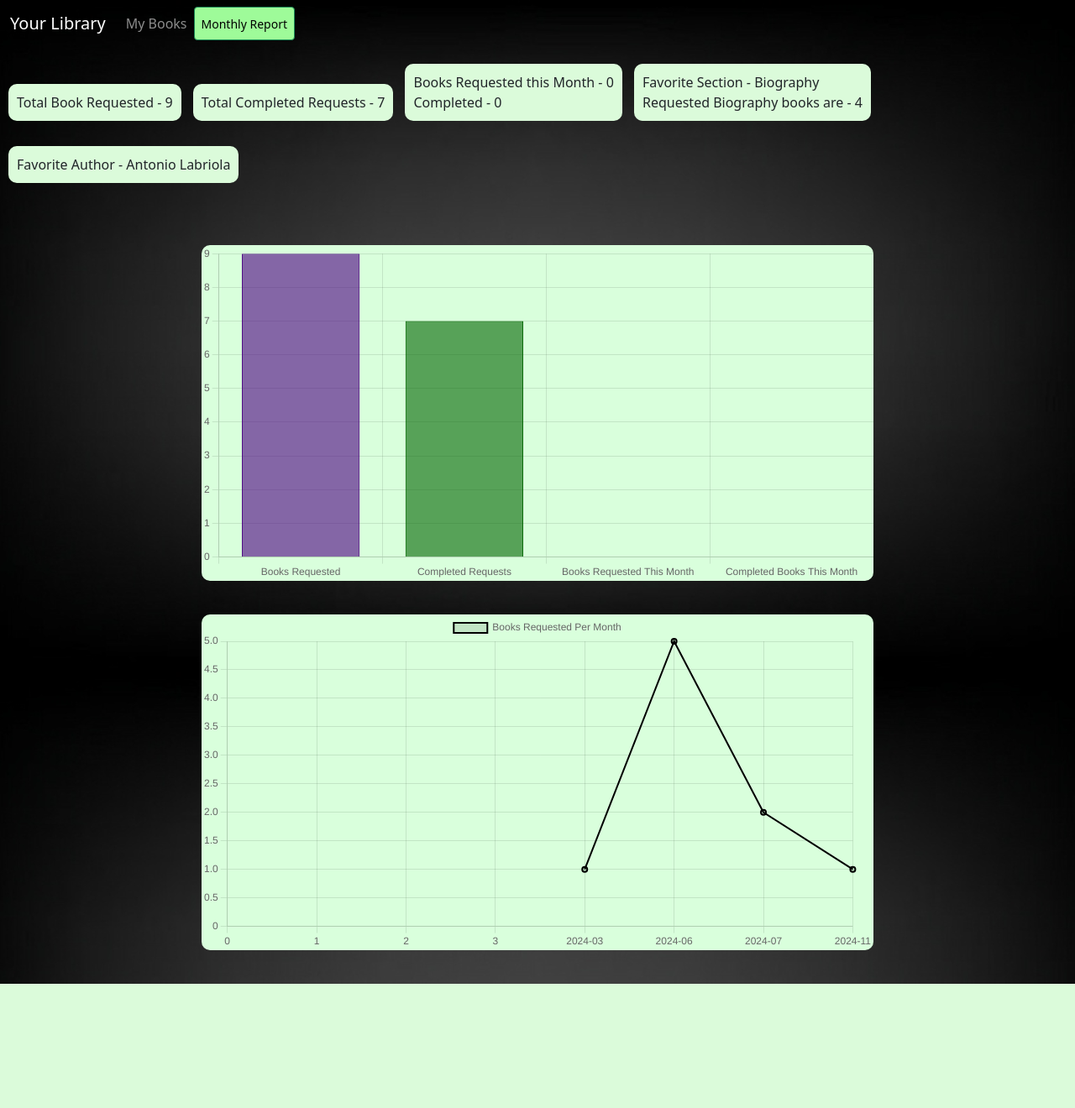
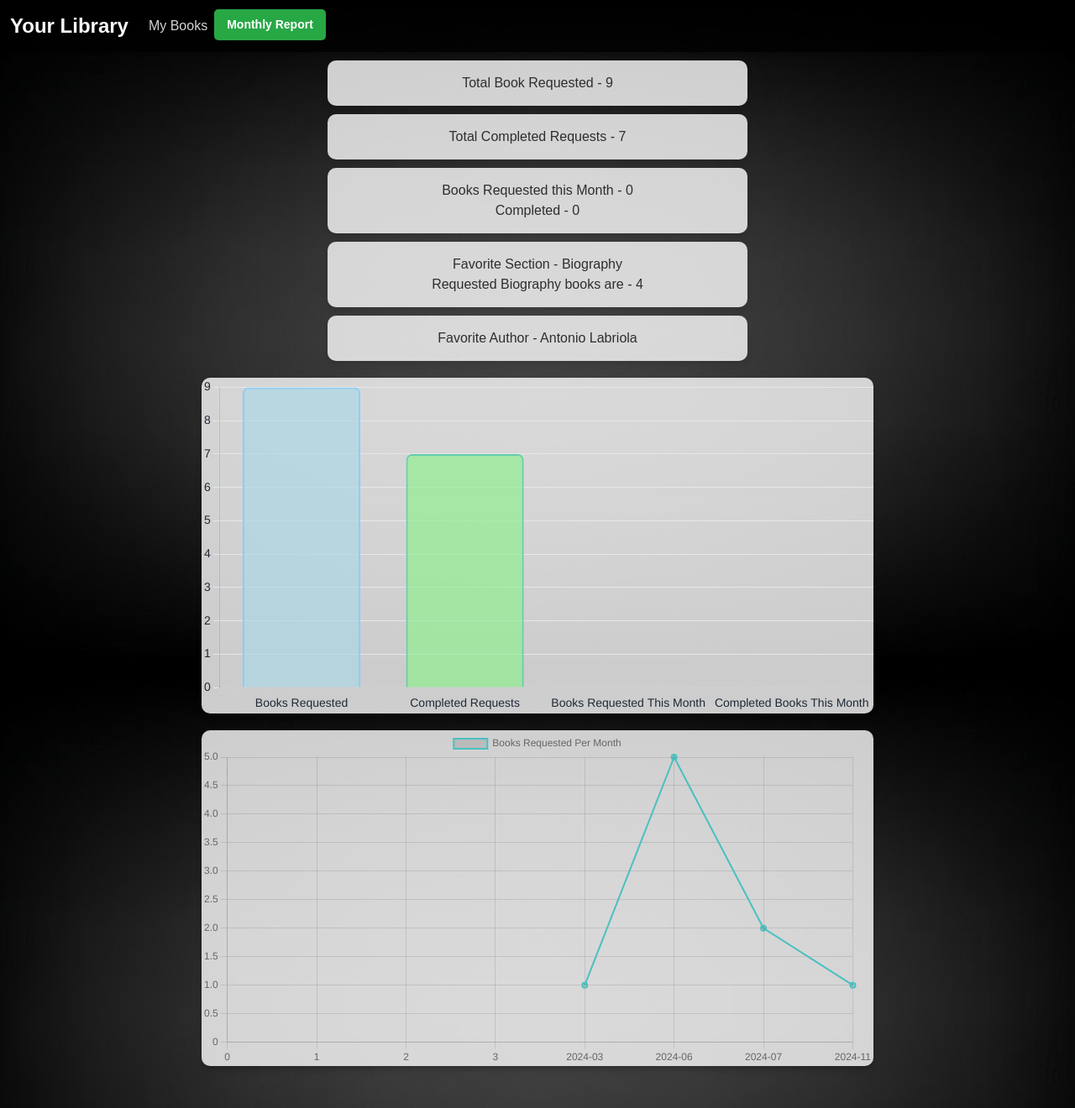
Before and after one commit to Akashsky13/Library-Management-system-app, a Flask app: page /user_dashboard/1 in a window 1280 px wide. Shown: the whole page at 84% size. Before the commit the page ends 1172 px from the top, so only its background shows below. Run offline with Flask 3, Linux system fonts and the light colour scheme; the visitor is signed in with stand-in values (Sample User, id 1); data comes from the database, SQL or seed files in the repository; both versions use the stored data as it was after the commit.

Commit message:
styling the user dashboard

```diff
--- a/Library_management_system - Copy/templates/user_dashboard.html
+++ b/Library_management_system - Copy/templates/user_dashboard.html
@@ -9,48 +9,92 @@
     <script src="https://cdn.jsdelivr.net/npm/chart.js"></script>
     <script src="https://cdn.jsdelivr.net/npm/vue@2.6.14/dist/vue.js"></script>
     <style>
+        /* Background and Body Styles */
         body {
             background-image: url('{{ url_for("static", filename="uploads/book3.png") }}');
             background-size: cover;
             background-repeat: no-repeat;
             background-attachment: fixed;
+            font-family: 'Arial', sans-serif;
+            color: #2e2e2e;
+            padding-bottom: 30px;
         }
+
+        /* Navbar Styles */
+        .navbar {
+            background: rgba(0, 0, 0, 0.8);
+            box-shadow: 0 4px 6px rgba(0, 0, 0, 0.2);
+        }
+        .navbar-brand {
+            font-size: 1.5rem;
+            font-weight: bold;
+            color: #f8f9fa;
+        }
+        .navbar-nav .nav-link {
+            color: #d3d3d3;
+            transition: color 0.3s ease;
+        }
+        .navbar-nav .nav-link:hover {
+            color: #9efb99;
+        }
+
+        /* Dashboard Info Cards */
         .dashboard-info {
-            background-color: #dbfbda;
+            background-color: #ffffffcc;
             border-radius: 10px;
-            padding: 10px;
-            margin-top: 20px;
-            margin-bottom: 10px;
-            margin-left: 10px;
-            display: inline-block;
-            width: fit-content;
+            padding: 15px 20px;
+            margin: 10px auto;
+            display: block;
+            width: auto;
+            max-width: 500px;
+            text-align: center;
+            box-shadow: 0 4px 6px rgba(0, 0, 0, 0.1);
+            transition: transform 0.3s ease;
+        }
+        .dashboard-info:hover {
+            transform: scale(1.05);
         }
         .dashboard-info p {
             font-weight: bold;
-            color: black;
+            color: #343a40;
             margin: 0;
         }
         .dashboard-info p span {
             font-weight: normal;
-            color: blue;
+            color: #0d6efd;
+        }
+
+        /* Button Styling */
+        .btn {
             font-weight: bold;
+            border-radius: 5px;
         }
+        #monthlyReportButton {
+            background-color: #28a745;
+            border: none;
+            padding: 8px 15px;
+            transition: all 0.3s ease;
+        }
+        #monthlyReportButton:hover {
+            background-color: #218838;
+            color: #fff;
+        }
+
+        /* Canvas Styling */
         canvas {
             width: 100%;
             max-width: 800px;
-            margin: -2px auto;
+            margin: 20px auto;
             border-radius: 10px;
-            margin-top: 40px;
-            margin-bottom: 40px;
-            background-color: rgb(217, 255, 220);
+            background-color: rgba(255, 255, 255, 0.8);
+            box-shadow: 0 4px 6px rgba(0, 0, 0, 0.2);
         }
-
     </style>
 </head>
 <body>
-    <nav class="navbar navbar-expand-lg bg-dark navbar-dark bg-transparent">
+    <nav class="navbar navbar-expand-lg">
         <div class="container-fluid">
-            <a class="navbar-brand" href="/" style="color: white;">Your Library</a>
+            <a class="navbar-brand" href="/">Your Library</a>
             <button
                 class="navbar-toggler"
                 type="button"
@@ -67,12 +111,15 @@
               <li class="nav-item">
                 <a class="nav-link" href="{{ url_for('mybook', user_id=session['user_id']) }}">My Books</a>
               </li>
-              <button class="btn btn-success btn-sm" id="monthlyReportButton" style="color: black; background-color: #9efb99;">Monthly Report</button>
+              <li class="nav-item">
+                <button class="btn btn-success btn-sm" id="monthlyReportButton">Monthly Report</button>
+              </li>
             </ul>
           </div>
         </div>
       </nav>
-      <div id="app">
+
+      <div id="app" class="container">
         <p class="dashboard-info">Total Book Requested - <span>{{ num_books_requested }}</span></p>
 
         <p class="dashboard-info">Total Completed Requests - <span>{{ num_completed_requests }}</span></p>
@@ -80,180 +127,14 @@
         <p class="dashboard-info">Books Requested this Month - <span>{{ num_books_requested_month }}</span><br>
          Completed -  <span>{{ num_completed_books_month }}</span></p>
 
-        <p class="dashboard-info">Favorite Section - <span>{{ favorite_section['section_name'] }} </span><br><span> Requested {{ favorite_section['section_name'] }} books are - {{ favorite_section['count'] }}</span></p>
+        <p class="dashboard-info">Favorite Section - <span>{{ favorite_section['section_name'] }} </span><br>
+          Requested {{ favorite_section['section_name'] }} books are - <span>{{ favorite_section['count'] }}</span></p>
 
         <p class="dashboard-info">Favorite Author - <span>{{ favorite_author['author_name'] }}</span></p>
-        <br>
-        <br>
 
         <canvas id="myChart" width="400" height="200"></canvas>
         <canvas id="requestedBooksChart" width="400" height="200"></canvas>
     </div>
-
-    <script>
-        var app = new Vue({
-            el: '#app',
-            data: {
-                numBooksRequested: {{ num_books_requested | tojson }},
-                numCompletedRequests: {{ num_completed_requests | tojson }},
-                numBooksRequestedMonth: {{ num_books_requested_month | tojson }},
-                numCompletedBooksMonth: {{ num_completed_books_month | tojson }},
-                favoriteSection: {{ favorite_section | tojson }},
-                favoriteAuthor: {{ favorite_author | tojson }},
-                requestedBooksData: {{ requested_books_data | tojson }}
-            },
-            mounted() {
-                console.log('Vue instance mounted!');
-                console.log('numBooksRequested:', this.numBooksRequested);
-                console.log('numCompletedRequests:', this.numCompletedRequests);
-                console.log('numBooksRequestedMonth:', this.numBooksRequestedMonth);
-                console.log('numCompletedBooksMonth:', this.numCompletedBooksMonth);
-                console.log('favoriteSection:', this.favoriteSection);
-                console.log('favoriteAuthor:', this.favoriteAuthor);
-                console.log('requestedBooksData:', this.requestedBooksData);
-                this.createCharts();
-            },
-            methods: {
-                createCharts() {
-                    var ctx = document.getElementById('myChart').getContext('2d');
-                    var myChart = new Chart(ctx, {
-                        type: 'bar',
-                        data: {
-                            labels: ['Books Requested', 'Completed Requests', 'Books Requested This Month', 'Completed Books This Month'],
-                            datasets: [{
-                                label: 'Data',
-                                data: [this.numBooksRequested, this.numCompletedRequests, this.numBooksRequestedMonth, this.numCompletedBooksMonth],
-                                backgroundColor: [
-                                    'rgba(75, 0, 130, 0.6)',
-                                    'rgba(0, 100, 0, 0.6)',
-                                    'rgba(139, 0, 0, 0.6)',
-                                    'rgba(0, 0, 139, 0.6)'
-                                ],
-                                borderColor: [
-                                    'rgba(75, 0, 130, 1)',
-                                    'rgba(0, 100, 0, 1)',
-                                    'rgba(139, 0, 0, 1)',
-                                    'rgba(0, 0, 139, 1)'
-                                ],
-                                borderWidth: 1
-                            }]
-                        },
-                        options: {
-                            scales: {
-                                y: {
-                                    beginAtZero: true
-                                }
-                            },
-                            plugins: {
-                                legend: {
-                                    display: false
-                                }
-                            }
-                        }
-                    });
-
-                    var requestedBooksCtx = document.getElementById('requestedBooksChart').getContext('2d');
-                    var requestedBooksChart = new Chart(requestedBooksCtx, {
-                        type: 'line',
-                        data: {
-                            labels: Object.keys(this.requestedBooksData),
-                            datasets: [{
-                                label: 'Books Requested Per Month',
-                                data: Object.values(this.requestedBooksData),
-                                fill: false,
-                                borderColor: 'rgba(0, 0, 0, 1)',
-                                borderWidth: 2
-                            }]
-                        },
-                        options: {
-                            scales: {
-                                y: {
-                                    beginAtZero: true
-                                }
-                            }
-                        }
-                    });
-                }
-            }
-        });
-    </script>
-    <script>
-        document.getElementById('monthlyReportButton').addEventListener('click', function() {
-            fetch('/send_monthly_report/{{ user_id }}', {
-                method: 'POST'
-            })
-            .then(response => response.json())
-            .then(data => {
-                if (data.success) {
-                    window.location.href = '/user_dashboard/{{ user_id }}';
-                } else {
-                    console.error('Error sending monthly report:', data.error);
-                }
-            })
-            .catch(error => {
-                console.error('Error sending monthly report:', error);
-            });
-        });
-    </script>
-    <script src="https://cdn.jsdelivr.net/npm/bootstrap@5.3.3/dist/js/bootstrap.bundle.min.js" integrity="sha384-YvpcrYf0tY3lHB60NNkmXc5s9fDVZLESaAA55NDzOxhy9GkcIdslK1eN7N6jIeHz" crossorigin="anonymous"></script>
-</body>
-</html>
-
-
-
-
-
-
-
-
-
-
-
-
-
-
-
-
-
-
-
-
-
-
-
-
-
-
-
-
-
-
-
-
-
-
-
-
-
-
-
-
-
-
-
-
-
-
-
-
-
-
-
-
-
-
-
-<!--
 
     <script>
         document.addEventListener("DOMContentLoaded", function() {
@@ -263,38 +144,73 @@
             var numCompletedBooksMonth = {{ num_completed_books_month }};
             var requestedBooksData = {{ requested_books_data | tojson }};
 
-        var ctx = document.getElementById('myChart').getContext('2d');
-        var myChart = new Chart(ctx, {
+            const ctx = document.getElementById('myChart').getContext('2d');
+    const myChart = new Chart(ctx, {
         type: 'bar',
         data: {
-                labels: ['Books Requested', 'Completed Requests', 'Books Requested This Month', 'Completed Books This Month'],
+            labels: [
+                'Books Requested',
+                'Completed Requests',
+                'Books Requested This Month',
+                'Completed Books This Month'
+            ],
             datasets: [{
-                    label: 'Data',
+                label: 'Books Statistics',
                 data: [numBooksRequested, numCompletedRequests, numBooksRequestedMonth, numCompletedBooksMonth],
                 backgroundColor: [
-                        'rgba(75, 0, 130, 0.6)',
-                        'rgba(0, 100, 0, 0.6)',
-                        'rgba(139, 0, 0, 0.6)',
-                        'rgba(0, 0, 139, 0.6)'
+                    'rgba(173, 216, 230, 0.7)', // Light Blue
+                    'rgba(144, 238, 144, 0.7)', // Light Green
+                    'rgba(255, 182, 193, 0.7)', // Light Pink
+                    'rgba(255, 239, 154, 0.7)'  // Light Yellow
                 ],
                 borderColor: [
-                        'rgba(75, 0, 130, 1)',
-                        'rgba(0, 100, 0, 1)',
-                        'rgba(139, 0, 0, 1)',
-                        'rgba(0, 0, 139, 1)'
+                    'rgba(135, 206, 250, 1)',   // Sky Blue
+                    'rgba(102, 205, 170, 1)',   // Medium Aquamarine
+                    'rgba(255, 105, 180, 1)',   // Hot Pink
+                    'rgba(255, 215, 0, 1)'      // Gold
                 ],
-                    borderWidth: 1
+                borderWidth: 2,
+                borderRadius: 7, // Smooth corners
+                hoverBackgroundColor: [
+                    'rgba(135, 206, 250, 1)',
+                    'rgba(102, 205, 170, 1)',
+                    'rgba(255, 105, 180, 1)',
+                    'rgba(255, 215, 0, 1)'
+                ],
             }]
         },
         options: {
-                scales: {
-                    y: {
-                        beginAtZero: true
-                    }
-                },
+            responsive: true,
             plugins: {
                 legend: {
                     display: false
+                },
+                tooltip: {
+                    enabled: true,
+                    backgroundColor: '#374151', // Dark Gray Tooltip
+                    titleColor: '#FFFFFF',
+                    bodyColor: '#F3F4F6',
+                }
+            },
+            scales: {
+                y: {
+                    beginAtZero: true,
+                    ticks: {
+                        color: '#1F2937', // Dark Gray Text
+                        font: { size: 14 },
+                    },
+                    grid: {
+                        color: '#E5E7EB', // Light Gray Grid
+                    }
+                },
+                x: {
+                    ticks: {
+                        color: '#1F2937', // Dark Gray Text
+                        font: { size: 14 },
+                    },
+                    grid: {
+                        display: false,
+                    }
                 }
             }
         }
@@ -322,4 +238,7 @@
                 }
             });
         });
-</script> -->
+    </script>
+    <script src="https://cdn.jsdelivr.net/npm/bootstrap@5.3.3/dist/js/bootstrap.bundle.min.js" integrity="sha384-YvpcrYf0tY3lHB60NNkmXc5s9fDVZLESaAA55NDzOxhy9GkcIdslK1eN7N6jIeHz" crossorigin="anonymous"></script>
+</body>
+</html>
```
Also changed, not shown: Library_management_system - Copy/library.db. Lines whose indentation alone changed are shown as unchanged.
